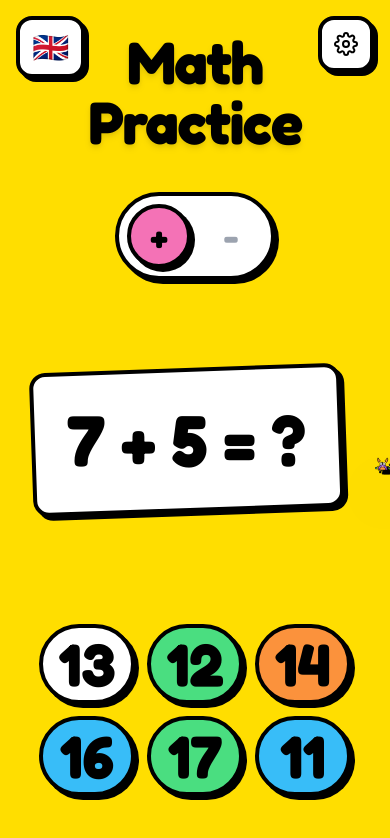
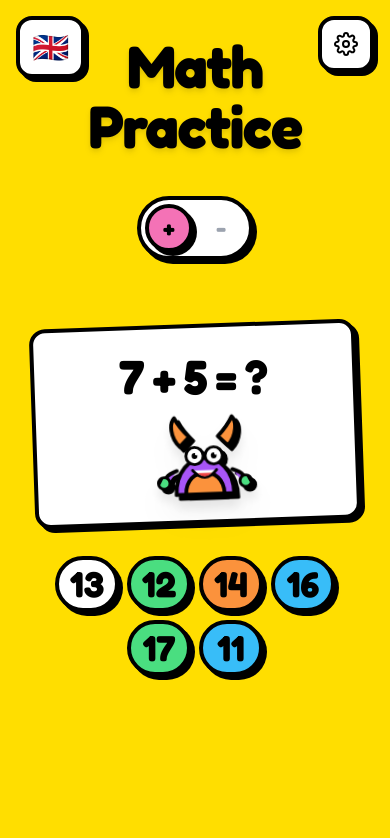
Before and after one commit to oerd/mate123, a Next.js app: page / in a window 390 px wide. Shown: the top 838 px of the page. Built offline with nearby package versions, Linux system fonts and the light colour scheme.

Commit message:
style: add responsive sizing to homepage components
Scale AnswerButton, ResultGrid, ProblemDisplay, and OperationToggle
using mobile-first Tailwind breakpoints (sm/md) for iPhone X (375px)
and up. Remove unused Language import from ProblemDisplay.

```diff
--- a/app/components/AnswerButton.tsx
+++ b/app/components/AnswerButton.tsx
@@ -9,9 +9,9 @@ interface AnswerButtonProps {
 
 function getSizeClasses(value: number): string {
   const digits = String(value).length;
-  if (digits <= 2) return 'h-20 w-24 min-w-24 text-6xl';
-  if (digits === 3) return 'h-20 w-28 min-w-28 text-5xl';
-  return 'h-20 w-32 min-w-32 text-4xl';
+  if (digits <= 2) return 'h-14 w-16 min-w-16 text-4xl sm:h-16 sm:w-20 sm:min-w-20 sm:text-5xl md:h-20 md:w-24 md:min-w-24 md:text-6xl';
+  if (digits === 3) return 'h-14 w-20 min-w-20 text-3xl sm:h-16 sm:w-24 sm:min-w-24 sm:text-4xl md:h-20 md:w-28 md:min-w-28 md:text-5xl';
+  return 'h-14 w-24 min-w-24 text-2xl sm:h-16 sm:w-28 sm:min-w-28 sm:text-3xl md:h-20 md:w-32 md:min-w-32 md:text-4xl';
 }
 
 function getColorClass(value: number): string {
--- a/app/components/OperationToggle.tsx
+++ b/app/components/OperationToggle.tsx
@@ -16,7 +16,7 @@ export const OperationToggle: React.FC<OperationToggleProps> = ({
   options = allOperations,
   selected,
   onToggle,
-  className = "flex bg-white border-4 border-black box-shadow-hard rounded-full p-2 mb-6 gap-2",
+  className = "flex bg-white border-4 border-black box-shadow-hard rounded-full p-1 sm:p-2 mb-4 sm:mb-6 gap-1 sm:gap-2",
   renderButtonClass
 }) => {
   const { language } = useLanguage();
@@ -30,7 +30,7 @@ export const OperationToggle: React.FC<OperationToggleProps> = ({
   };
 
   const defaultButtonClass = (op: Operation, active: boolean) =>
-    `relative p-3 flex items-center justify-center w-16 h-16 text-4xl font-black rounded-full z-10 transition-colors ${active
+    `relative p-2 sm:p-3 flex items-center justify-center w-12 h-12 sm:w-14 sm:h-14 md:w-16 md:h-16 text-2xl sm:text-3xl md:text-4xl font-black rounded-full z-10 transition-colors ${active
       ? 'text-black'
       : 'text-gray-400 hover:text-black hover:bg-gray-100'
     }`;
--- a/app/components/ProblemDisplay.tsx
+++ b/app/components/ProblemDisplay.tsx
@@ -1,6 +1,6 @@
 import React from 'react';
 import { operationLookup, Operation } from '../TestParametersContext';
-import { translations, Language } from '../translations';
+import { translations } from '../translations';
 import { motion } from 'framer-motion';
 import { Mascot } from './Mascot';
 
@@ -42,15 +42,15 @@ export const ProblemDisplay = ({
   };
 
   return (
-    <div className="relative mb-8 w-full max-w-xl flex justify-center mt-8">
+    <div className="relative mb-4 sm:mb-6 md:mb-8 w-full max-w-xl flex justify-center mt-4 sm:mt-6 md:mt-8">
       <div className="relative w-full max-w-md transform -rotate-2">
         <motion.div
           animate={getAnimationVariants()}
-          className={`math-problem-container flex flex-col items-center justify-center p-8 sm:p-12 rounded-2xl bg-white border-4 border-black box-shadow-hard w-full ${isAnimating && feedback === 'correct' ? 'animate-success' :
+          className={`math-problem-container flex flex-col items-center justify-center p-6 sm:p-8 md:p-12 rounded-2xl bg-white border-4 border-black box-shadow-hard w-full ${isAnimating && feedback === 'correct' ? 'animate-success' :
             isAnimating && feedback === 'incorrect' ? 'animate-error' : ''
             }`}
         >
-          <div className="text-7xl sm:text-8xl font-black flex items-center justify-center gap-4 text-black transform rotate-2">
+          <div className="text-5xl sm:text-7xl md:text-8xl font-black flex items-center justify-center gap-2 sm:gap-4 text-black transform rotate-2">
             <span>{firstNumber}</span>
             <span>{operationLookup(operation)}</span>
             <span>{secondNumber}</span>
@@ -58,6 +58,12 @@ export const ProblemDisplay = ({
             <span>?</span>
           </div>
 
+          {/* The Mascot moved INSIDE the operation box */}
+          <Mascot
+            className="absolute -right-2 sm:-right-4 md:-right-8 -bottom-2 sm:-bottom-4 md:-bottom-8 w-24 h-24 sm:w-32 sm:h-32 md:w-40 md:h-40 z-20 pointer-events-none drop-shadow-xl"
+            isAnimating={isAnimating}
+            feedback={feedback}
+          />
         </motion.div>
       </div>
 
@@ -66,13 +72,6 @@ export const ProblemDisplay = ({
           {feedback === 'correct' ? t.correct : t.tryAgain}
         </div>
       )}
-
-      {/* The Mascot peeking from the side */}
-      <Mascot
-        className="absolute -right-8 sm:-right-16 top-1/2 -translate-y-1/2 w-48 h-48 sm:w-64 sm:h-64 z-20 pointer-events-none drop-shadow-2xl"
-        isAnimating={isAnimating}
-        feedback={feedback}
-      />
     </div>
   );
 };
--- a/app/components/ResultGrid.tsx
+++ b/app/components/ResultGrid.tsx
@@ -13,8 +13,8 @@ export const ResultGrid = ({
   onOptionClick
 }: ResultGridProps) => {
   return (
-    <div className="mt-8 w-full max-w-xl">
-      <div className="flex flex-wrap justify-center gap-3">
+    <div className="mt-4 sm:mt-6 md:mt-8 w-full max-w-xl">
+      <div className="flex flex-wrap justify-center gap-2 sm:gap-3">
         {answerOptions.map((option) => (
           <AnswerButton
             key={option}
```
